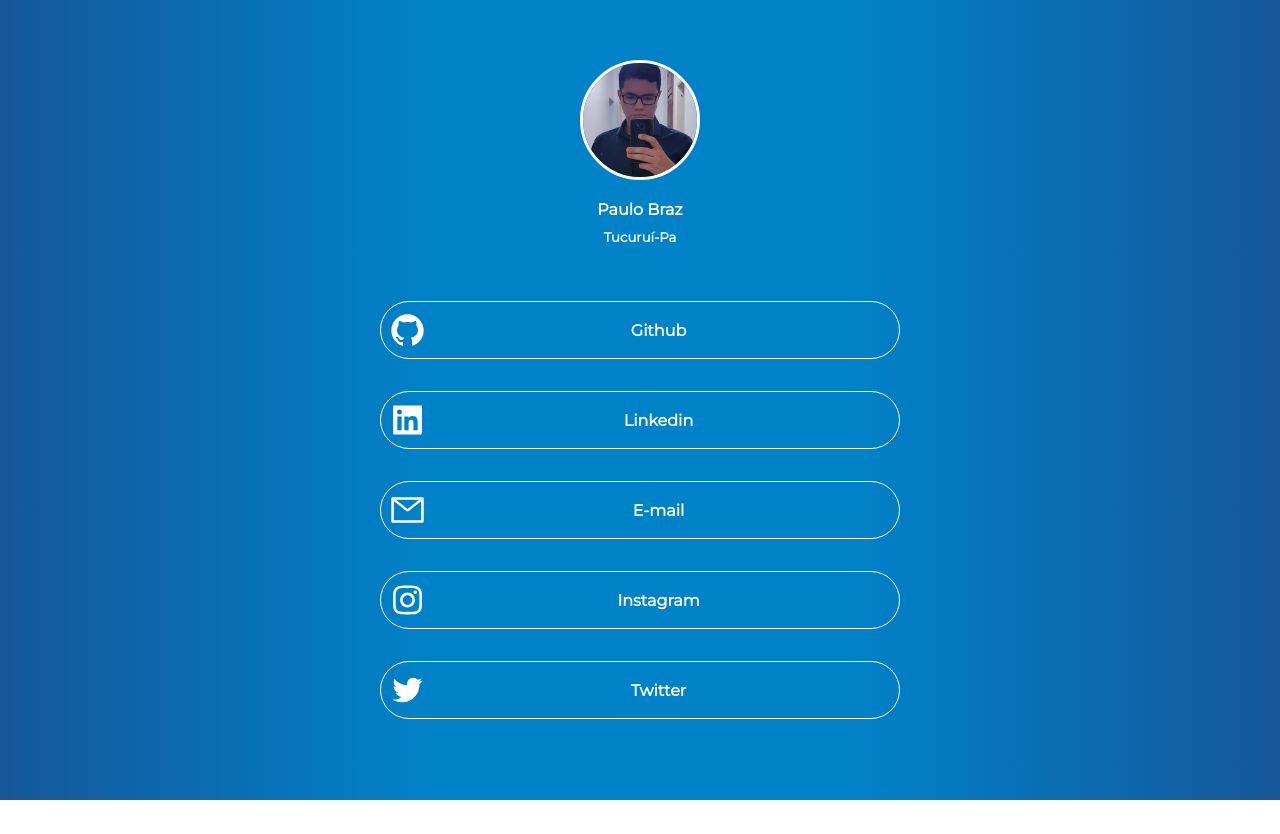
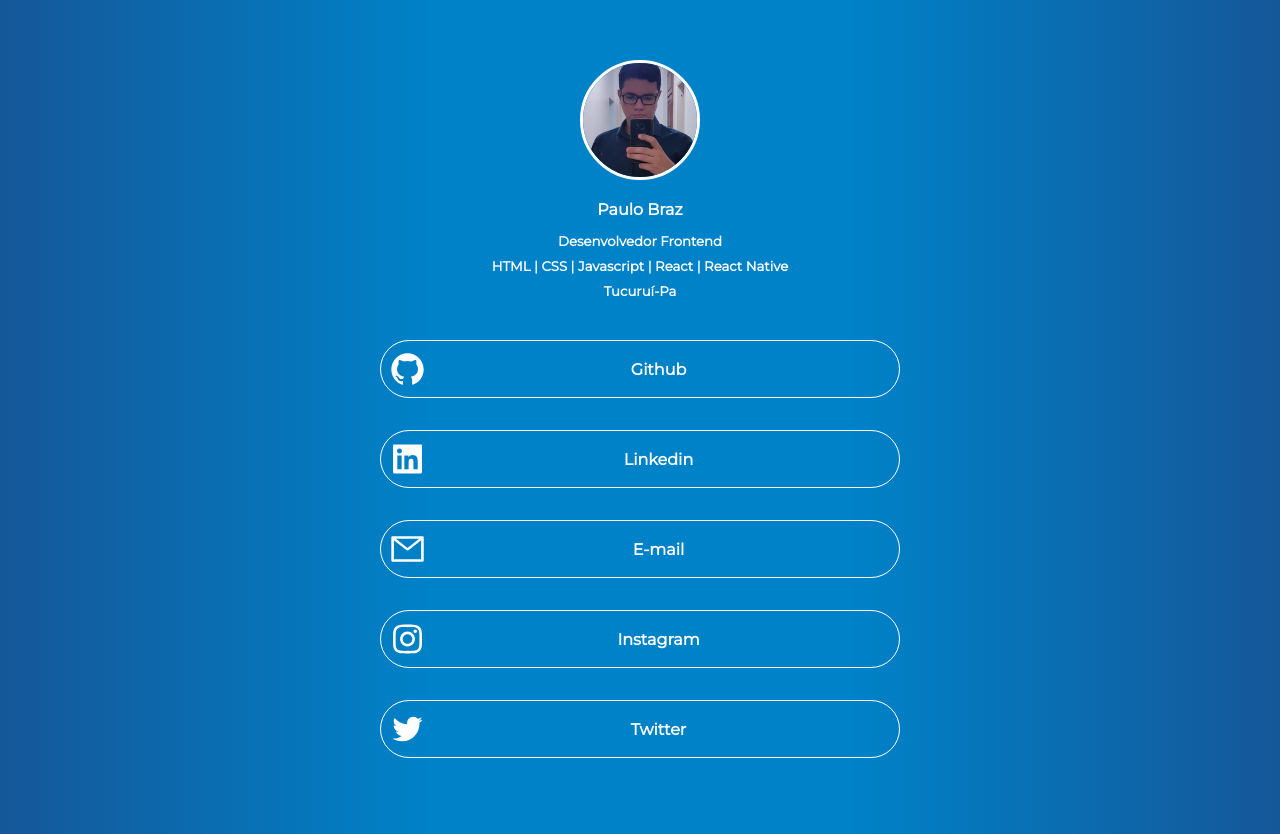
Before and after one commit to paulobr4z/paulobraz.com, a React (Create React App) app: page / in a window 1280 px wide. Before the commit the page ends 800 px from the top, so only its background shows below. Built offline with nearby package versions, Linux system fonts and the light colour scheme.

Commit message:
add description

```diff
--- a/src/pages/Home/index.tsx
+++ b/src/pages/Home/index.tsx
@@ -28,6 +28,8 @@ export function Home() {
         </h4>
 
         <h5>
+          Desenvolvedor Frontend <br />
+          HTML | CSS | Javascript | React | React Native <br />
           Tucuruí-Pa
         </h5>
 
--- a/src/pages/Home/styles.ts
+++ b/src/pages/Home/styles.ts
@@ -29,7 +29,9 @@ export const Wrapper = styled.div`
   }
 
   h5 {
-    margin-bottom: 40px;
+    margin-bottom: 20px;
+    text-align: center;
+    line-height: 25px;
   }
 
   a {
```
